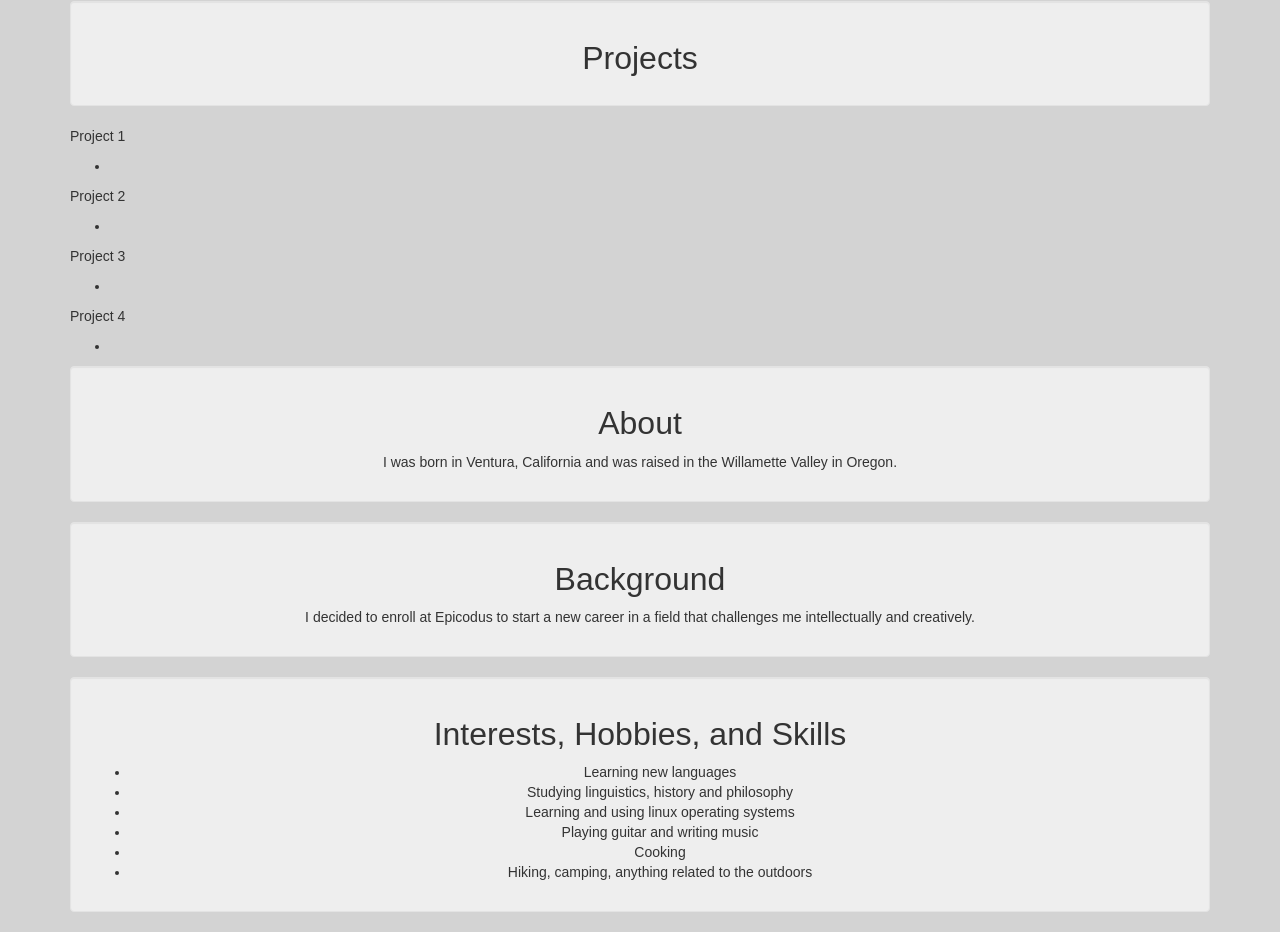
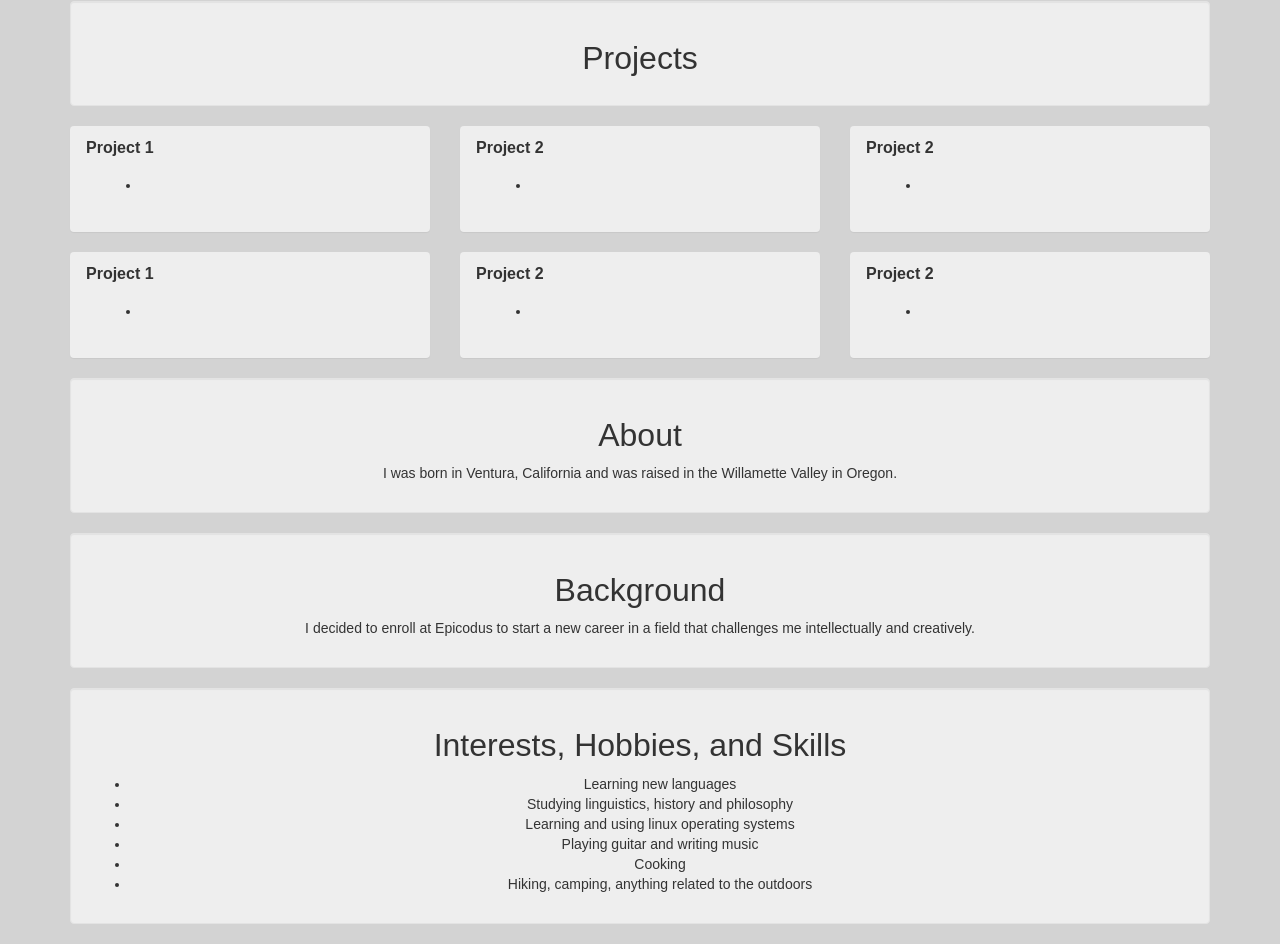
Before and after one commit to kiraroberts/portfolio, a plain HTML site: page index.html in a window 1280 px wide. Shown: the part 760-1704 px from the top of the page. Drawn offline with Linux system fonts and the light colour scheme.

Commit message:
Add grid system to projects section

```diff
--- a/css/styles.css
+++ b/css/styles.css
@@ -35,7 +35,7 @@ blockquote {
   float: right;
 }
 
-.projects {
+.well {
   text-align: center;
 }
 
--- a/index.html
+++ b/index.html
@@ -24,40 +24,93 @@
             </div>
           </div><br><br><br>
           <div class="well">
-            <div class="projects">
             <h3>Projects</h3>
           </div>
-          </div>
-          <p>Project 1</p>
+          <div class="row">
+            <div class="col-md-4">
+              <div class="panel">
+                <div class="panel-heading">
+                  <p class="panel-title"><strong>Project 1</strong></p>
+                  <div class="panel-body">
                     <ul>
                       <li></li>
                     </ul>
-          <p>Project 2</p>
+                  </div>
+                </div>
+              </div>
+            </div>
+          <div class="col-md-4">
+            <div class="panel">
+              <div class="panel-heading">
+                <p class="panel-title"><strong>Project 2</strong></p>
+                <div class="panel-body">
                   <ul>
                     <li></li>
                   </ul>
-          <p>Project 3</p>
+                </div>
+              </div>
+            </div>
+          </div>
+          <div class="col-md-4">
+            <div class="panel">
+              <div class="panel-heading">
+                <p class="panel-title"><strong>Project 2</strong></p>
+                <div class="panel-body">
                   <ul>
                     <li></li>
                   </ul>
-          <p>Project 4</p>
+                </div>
+              </div>
+            </div>
+          </div>
+        </div>
+        <div class="row">
+          <div class="col-md-4">
+            <div class="panel">
+              <div class="panel-heading">
+                <p class="panel-title"><strong>Project 1</strong></p>
+                <div class="panel-body">
                   <ul>
                     <li></li>
                   </ul>
+                </div>
+              </div>
+            </div>
+          </div>
+        <div class="col-md-4">
+          <div class="panel">
+            <div class="panel-heading">
+              <p class="panel-title"><strong>Project 2</strong></p>
+              <div class="panel-body">
+                <ul>
+                  <li></li>
+                </ul>
+              </div>
+            </div>
+          </div>
+        </div>
+        <div class="col-md-4">
+          <div class="panel">
+            <div class="panel-heading">
+              <p class="panel-title"><strong>Project 2</strong></p>
+              <div class="panel-body">
+                <ul>
+                  <li></li>
+                </ul>
+              </div>
+            </div>
+          </div>
+        </div>
+      </div>
           <div class="well">
-            <div class="projects">
               <h3>About</h3>
                 <p>I was born in Ventura, California and was raised in the Willamette Valley in Oregon. </p>
           </div>
-          </div>
           <div class="well">
-            <div class="projects">
               <h3>Background</h3>
                 <p>I decided to enroll at Epicodus to start a new career in a field that challenges me intellectually and creatively.</p>
             </div>
-            </div>
           <div class="well">
-            <div class="projects">
             <h3>Interests, Hobbies, and Skills</h3>
             <ul>
               <li>Learning new languages</li>
```
Lines whose indentation alone changed are shown as unchanged.
